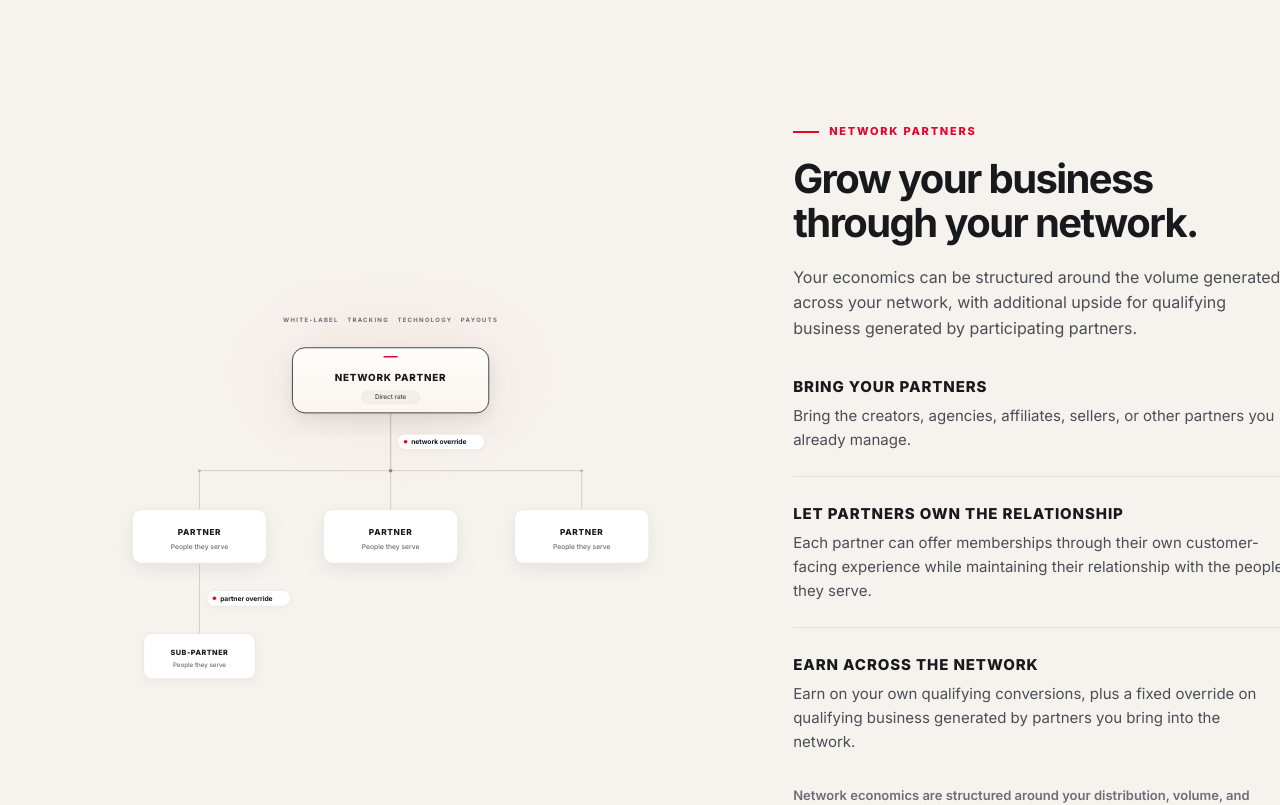
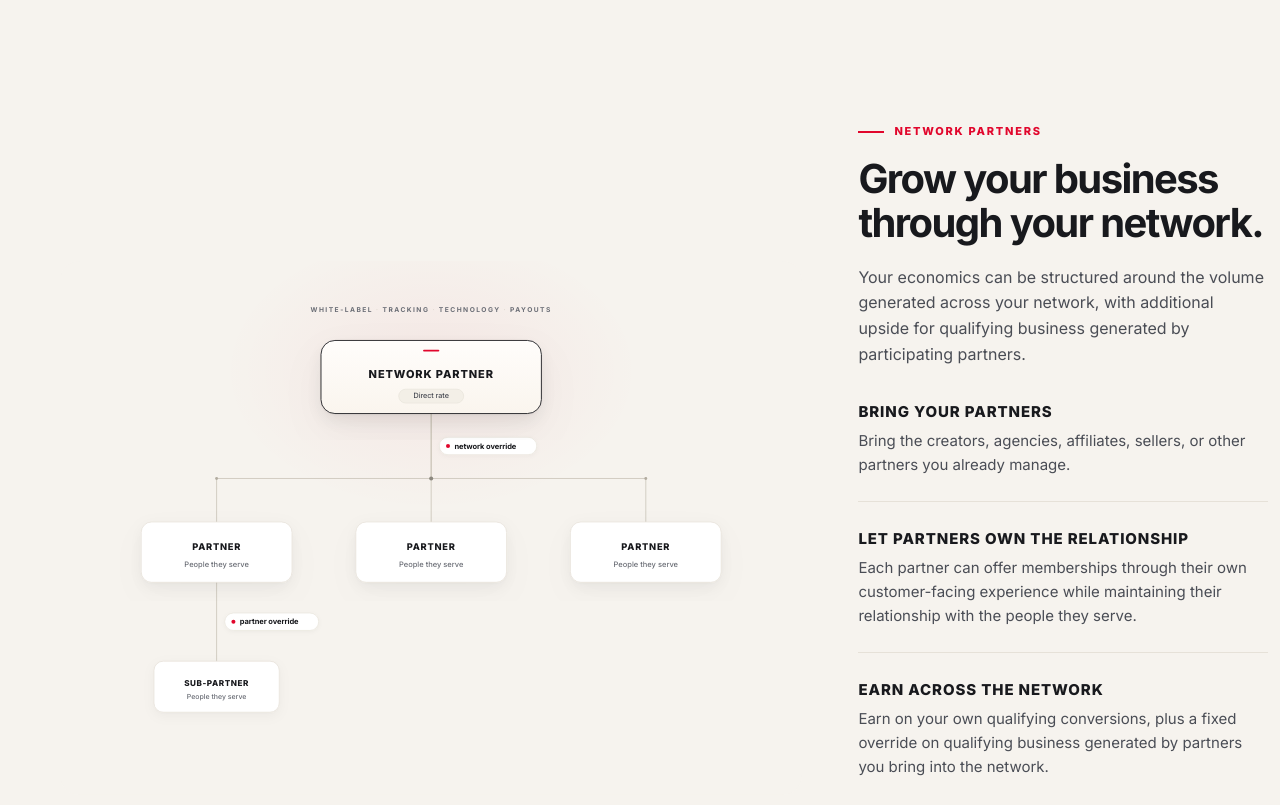
Before and after one commit to ethan5432/All-in-one, a React (Vite) app: page / in a window 1280 px wide. Shown: the part 2360-3165 px from the top of the page. Built offline with nearby package versions, Linux system fonts and the light colour scheme.

Commit message:
Updated index.css

```diff
--- a/src/index.css
+++ b/src/index.css
@@ -1651,16 +1651,18 @@ h1 em { color: var(--red); font-style: normal; }
 .network-section { background: var(--bg); padding: 112px 0; }
 .network-grid {
   display: grid;
-  grid-template-columns: 57% 43%;
-  gap: 64px;
+  grid-template-columns: 64% 36%;
+  gap: 48px;
   align-items: center;
 }
 .network-diagram-col { min-width: 0; }
 .network-diagram {
   width: 100%;
+  max-width: 760px;
   height: auto;
   display: block;
   border-radius: 20px;
+  margin: 0 auto;
 }
 
 /* Entrance animations */
```
